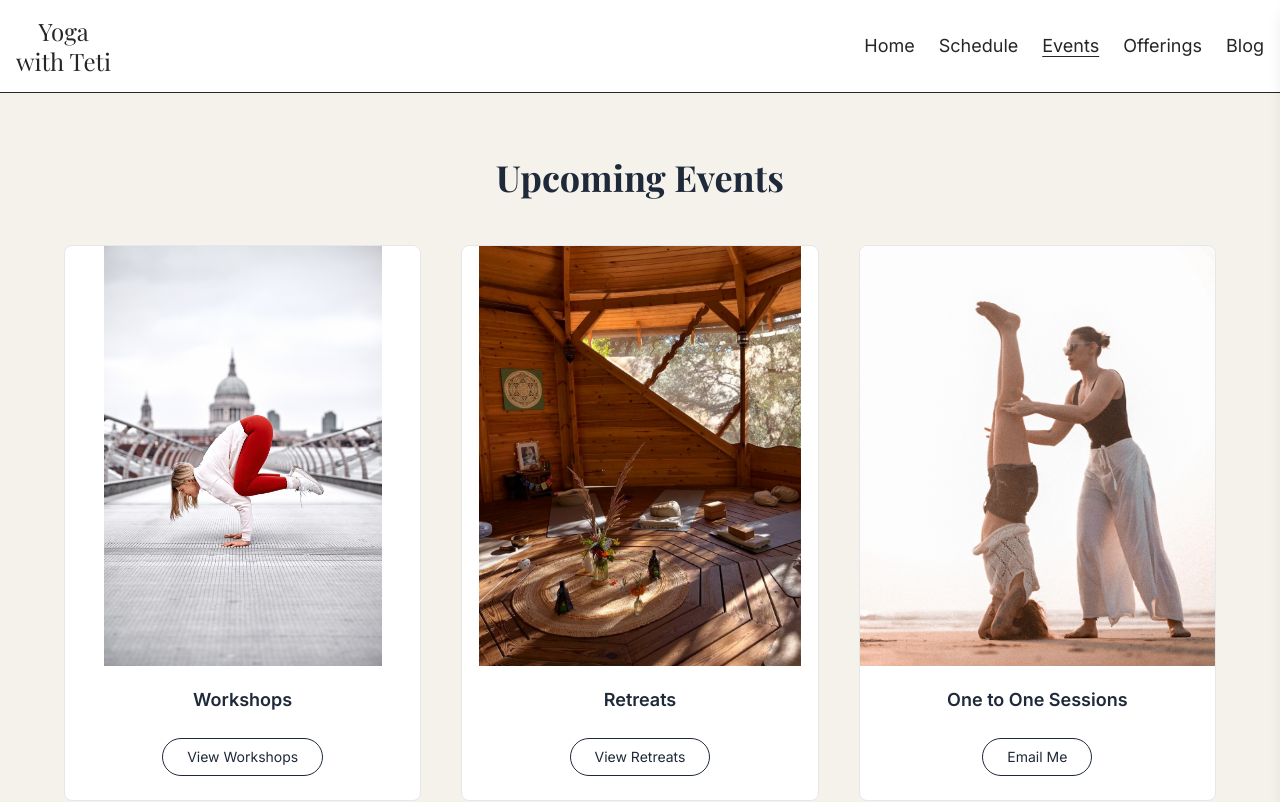
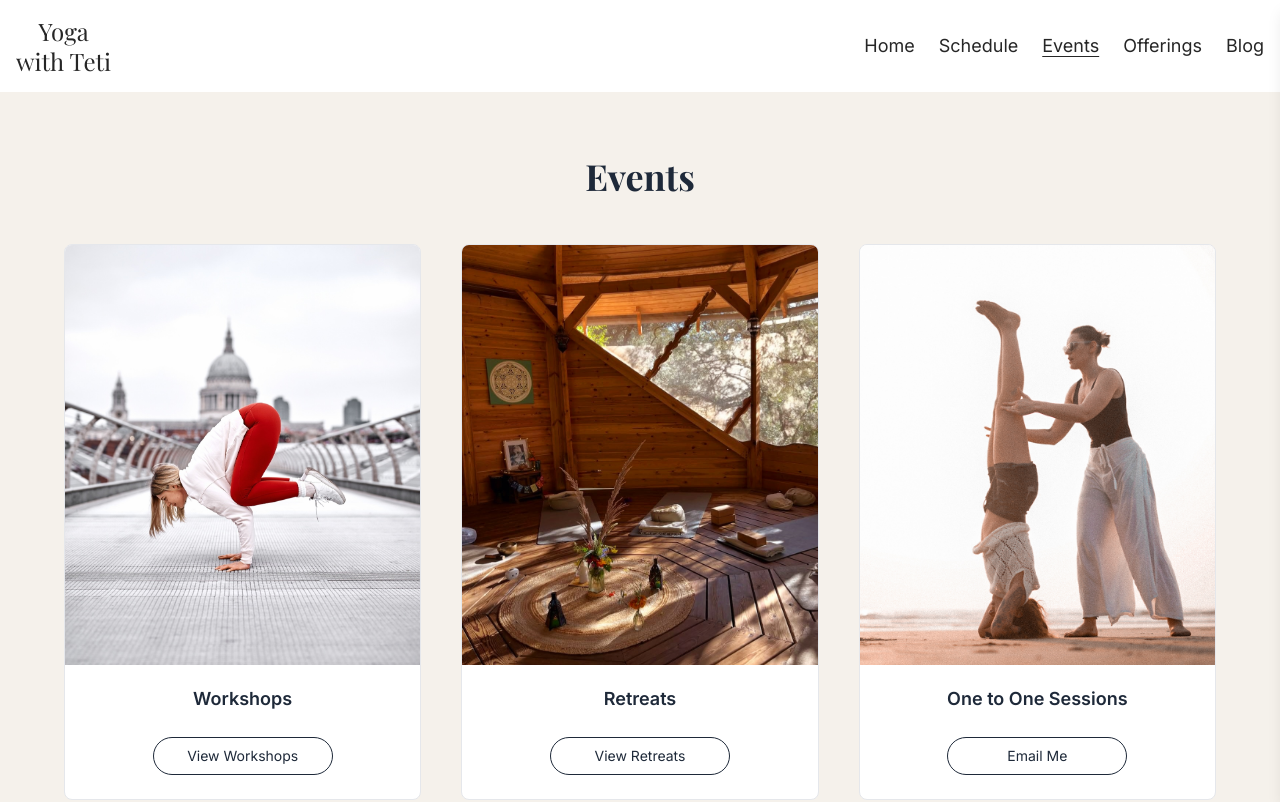
Before and after one commit to iaremchuk/yoga-with-teti, a Next.js app: page /events in a window 1280 px wide. Shown: the top 802 px of the page. Built offline with nearby package versions, Linux system fonts and the light colour scheme; a web font is replaced by a local one.

Commit message:
Changed some styles

```diff
--- a/app/events/page.tsx
+++ b/app/events/page.tsx
@@ -1,5 +1,5 @@
 import { playfair } from "@/lib/fonts/fonts";
-import Link from "next/link";
+import EventCard from "@/components/EventCard";
 
 export default function EventsPage() {
   const events = [
@@ -33,28 +33,11 @@ export default function EventsPage() {
           <h1
             className={`${playfair.className} text-3xl md:text-4xl font-bold text-center mb-12`}
           >
-            Upcoming Events
+            Events
           </h1>
           <div className="grid md:grid-cols-3 gap-10">
             {events.map((item) => (
-              <div
-                key={item.id}
-                className="flex flex-col items-center rounded-lg overflow-hidden border border-gray-200 text-center group bg-white"
-              >
-                <div className="overflow-hidden">
-                  <img
-                    src={item.image}
-                    className="w-full h-[380px] md:h-[420px] object-cover transition-transform duration-500 group-hover:scale-105"
-                  />
-                </div>
-                <h2 className="mt-5 text-lg font-semibold">{item.title}</h2>
-                <Link
-                  href={item.link}
-                  className="mt-6 mb-6 px-6 py-2 border border-gray-800 rounded-full text-sm hover:bg-stone-600 hover:text-white transition"
-                >
-                  {item.button}
-                </Link>
-              </div>
+              <EventCard key={item.id} {...item} />
             ))}
           </div>
         </div>
--- a/app/offerings/page.tsx
+++ b/app/offerings/page.tsx
@@ -28,7 +28,7 @@ export default function OfferingsPage() {
 
   return (
     <main className="min-h-screen flex flex-col">
-      <section className="flex-1 py-16 px-6 bg-white text-gray-800">
+      <section className="flex-1 py-16 px-6 bg-[#f5f1eb] text-gray-800">
         <div className="max-w-6xl mx-auto">
           <h1
             className={`${playfair.className} text-3xl md:text-4xl font-bold text-center mb-12`}
--- a/app/schedule/page.tsx
+++ b/app/schedule/page.tsx
@@ -3,7 +3,7 @@ import { playfair } from "@/lib/fonts/fonts";
 export default function SchedulePage() {
   return (
     <main className="min-h-screen flex flex-col">
-      <section className="flex-1 py-16 px-6 bg-white text-gray-800">
+      <section className="flex-1 py-16 px-6 bg-[#f5f1eb] text-gray-800">
         <div className="max-w-5xl mx-auto">
           <h1
             className={`${playfair.className} text-3xl md:text-4xl font-bold text-center mb-12`}
--- /dev/null
+++ b/app/types/event.ts
@@ -0,0 +1,6 @@
+export type Event = {
+  image: string;
+  title: string;
+  button: string;
+  link: string;
+};
--- /dev/null
+++ b/components/EventCard.tsx
@@ -0,0 +1,22 @@
+import Link from "next/link";
+import type { Event } from "../app/types/event";
+
+export default function EventCard({ image, title, button, link }: Event) {
+  return (
+    <div className="flex flex-col rounded-lg overflow-hidden border border-gray-200 text-center group bg-white">
+      <div className="overflow-hidden w-full">
+        <img
+          src={image}
+          className="block w-full h-[380px] md:h-[420px] object-cover transition-transform duration-500 group-hover:scale-105"
+        />
+      </div>
+      <h2 className="mt-5 text-lg font-semibold">{title}</h2>
+      <Link
+        href={link}
+        className="self-center text-center min-w-[180px] mt-6 mb-6 px-6 py-2 border border-gray-800 rounded-full text-sm hover:bg-stone-600 hover:text-white transition"
+      >
+        {button}
+      </Link>
+    </div>
+  );
+}
--- a/components/Header.tsx
+++ b/components/Header.tsx
@@ -36,7 +36,7 @@ export default function Header() {
   }, [open]);
 
   return (
-    <header className="bg-white text-neutral-800 border-b relative z-50">
+    <header className="bg-white text-neutral-800 relative z-50">
       <nav className="container mx-auto flex justify-between items-center p-4">
         <h1 className={playfair.className}>
           <Link
--- a/components/OfferingCard.tsx
+++ b/components/OfferingCard.tsx
@@ -17,7 +17,7 @@ export default function OfferingCard({
           {title}
         </div>
       </div>
-      <div className="max-h-0 overflow-hidden bg-white group-hover:max-h-40 transition-all duration-500">
+      <div className="max-h-0 overflow-hidden group-hover:max-h-40 transition-all duration-500">
         <p className="p-4 text-base text-gray-600 text-center">{description}</p>
       </div>
     </div>
--- a/components/RetreatCard.tsx
+++ b/components/RetreatCard.tsx
@@ -1,4 +1,4 @@
-import type { Retreat } from "@/types/retreat";
+import type { Retreat } from "../app/types/retreat";
 import { urlFor } from "@/lib/utils/image";
 import { formatDateRange } from "@/lib/utils/date";
 
```
